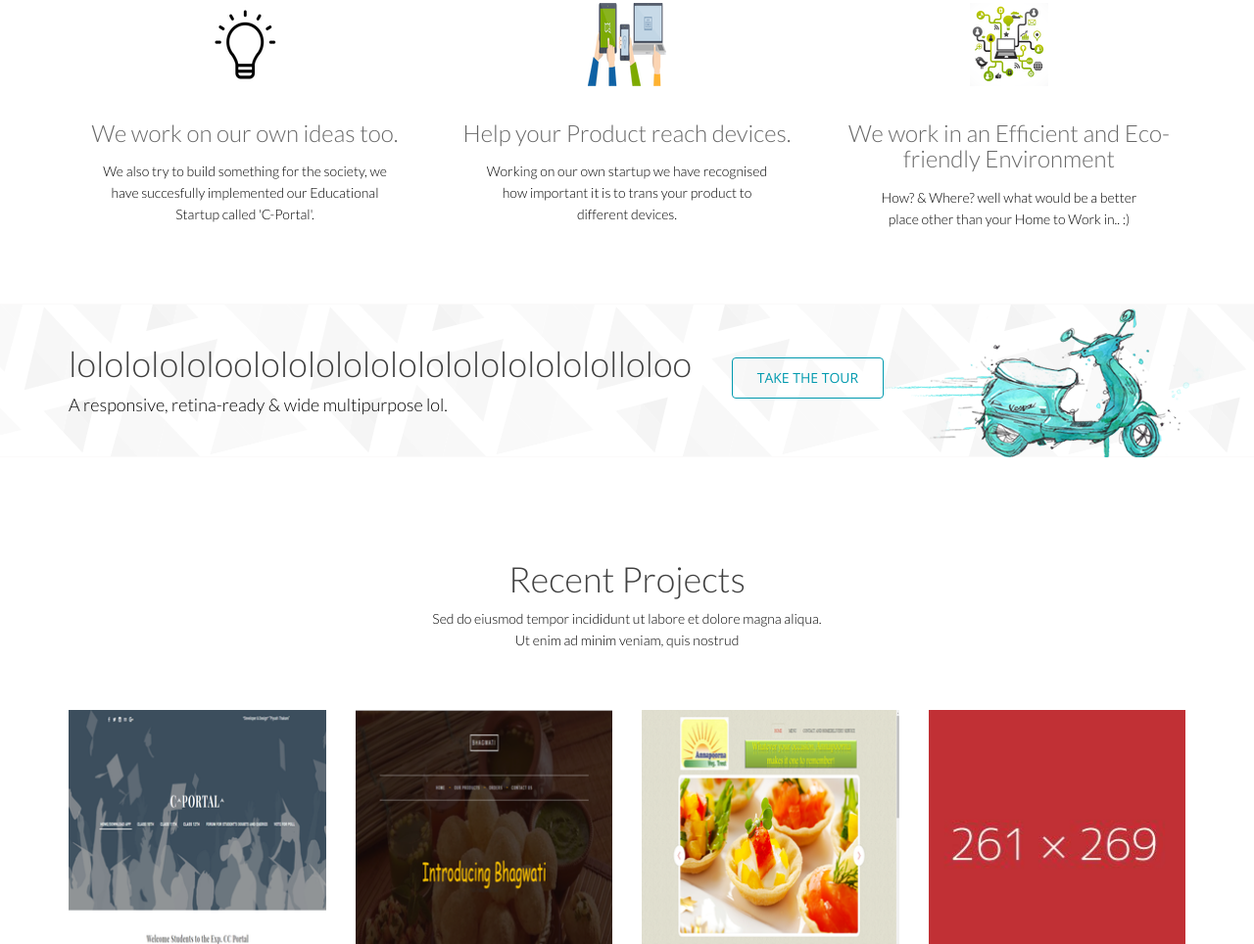
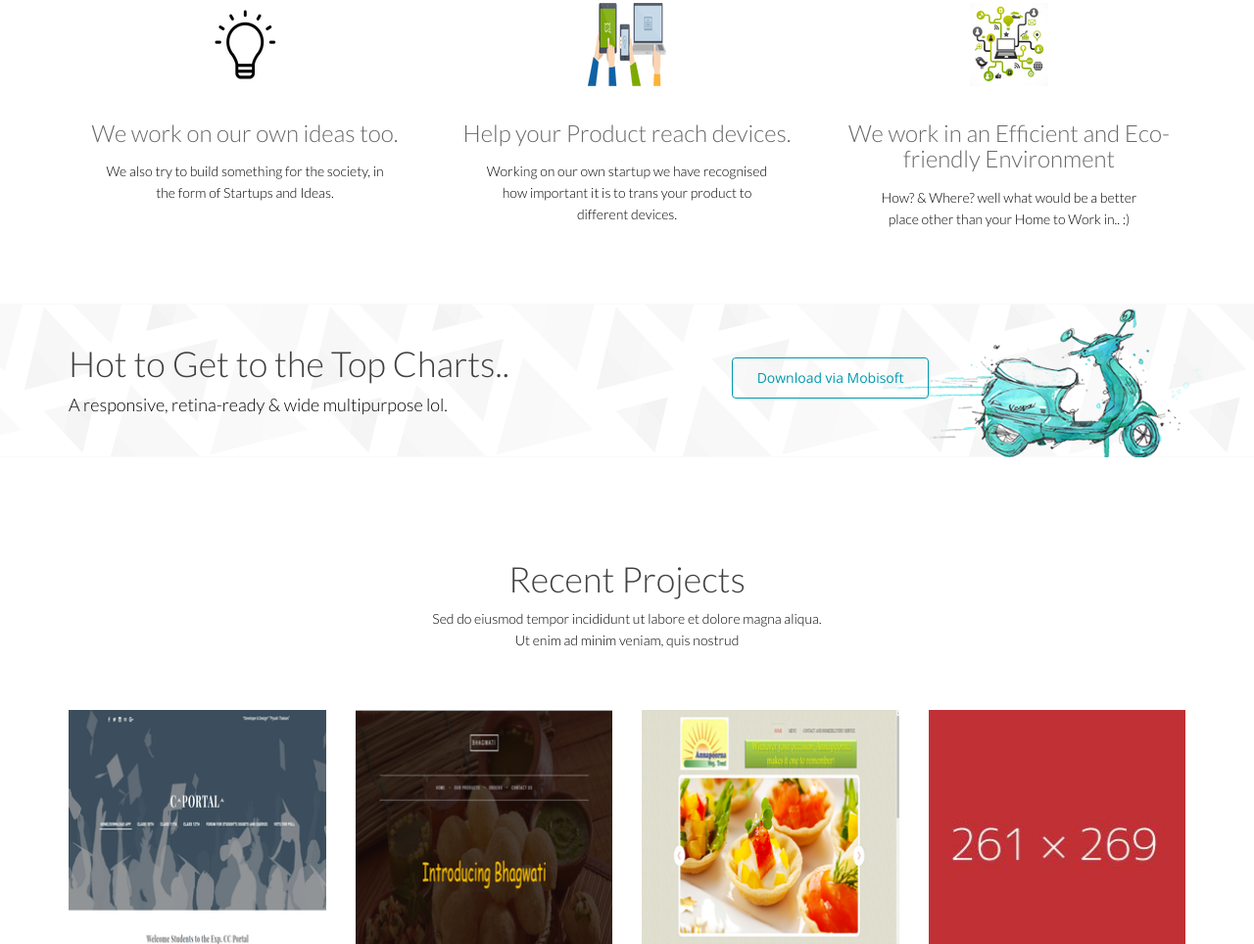
Before and after one commit to Piyush06/nullbytes.github.io, a plain HTML site: page service.html in a window 1280 px wide. Shown: the part 1079-2043 px from the top of the page at 98% size. Drawn offline with nearby package versions, Linux system fonts and the light colour scheme.

Commit message:
Links and Updates

```diff
--- a/service.html
+++ b/service.html
@@ -195,7 +195,7 @@ type="text/javascript";e.parentNode.insertBefore($,e)})(document,"script");
                             <img src="images/services/1.png" alt="">
                         </div>
                         <h2>We work on our own ideas too.</h2>
-                        <p>We also try to build something for the society, we have succesfully implemented our Educational Startup called 'C-Portal'.</p>
+                        <p>We also try to build something for the society, in the form of Startups and Ideas.</p>
                     </div>
                 </div>
                 <div class="col-sm-4 text-center padding wow fadeIn" data-wow-duration="1000ms" data-wow-delay="600ms">
@@ -227,12 +227,12 @@ type="text/javascript";e.parentNode.insertBefore($,e)})(document,"script");
                 <div class="row">
                     <div class="action take-tour">
                         <div class="col-sm-7 wow fadeInLeft" data-wow-duration="500ms" data-wow-delay="300ms">
-                            <h1 class="title">lolololololoololololololololololololololloloo</h1>
+                            <h1 class="title">Hot to Get to the Top Charts..</h1>
                             <p>A responsive, retina-ready &amp; wide multipurpose lol.</p>
                         </div>
                         <div class="col-sm-5 text-center wow fadeInRight" data-wow-duration="500ms" data-wow-delay="300ms">
                             <div class="tour-button">
-                                <a href="404.html" class="btn btn-common">TAKE THE TOUR</a>
+                                <a href="http://mobisoftinfotech.com/assets/images/mobile-dev-company/docs/34_techniques.pdf" class="btn btn-common">Download via Mobisoft</a>
                              </div>
                         </div>
                     </div>
```
